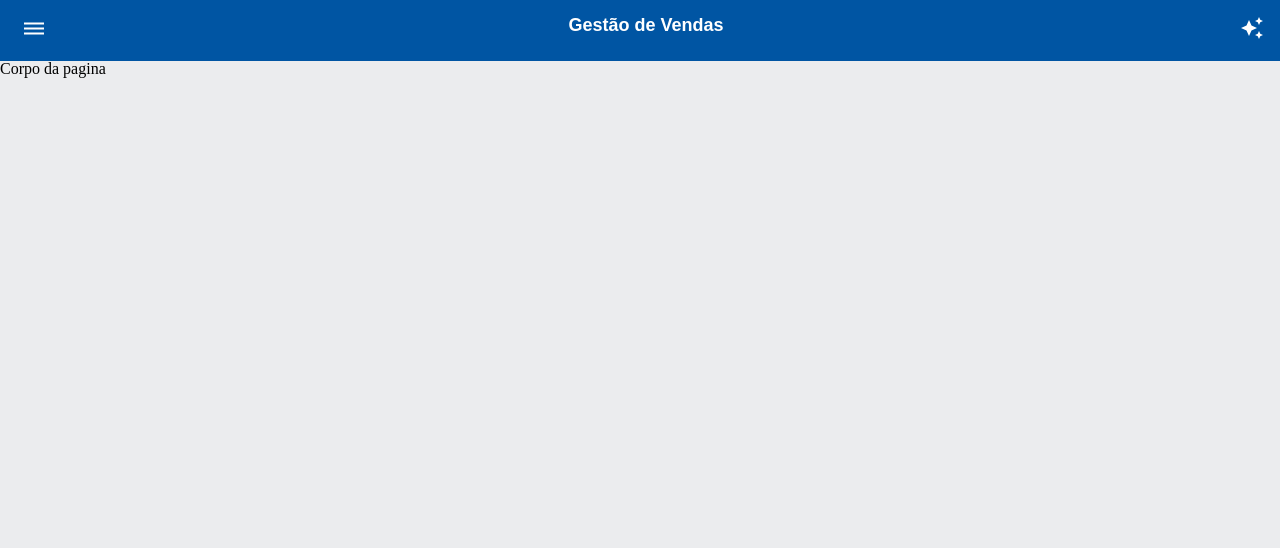
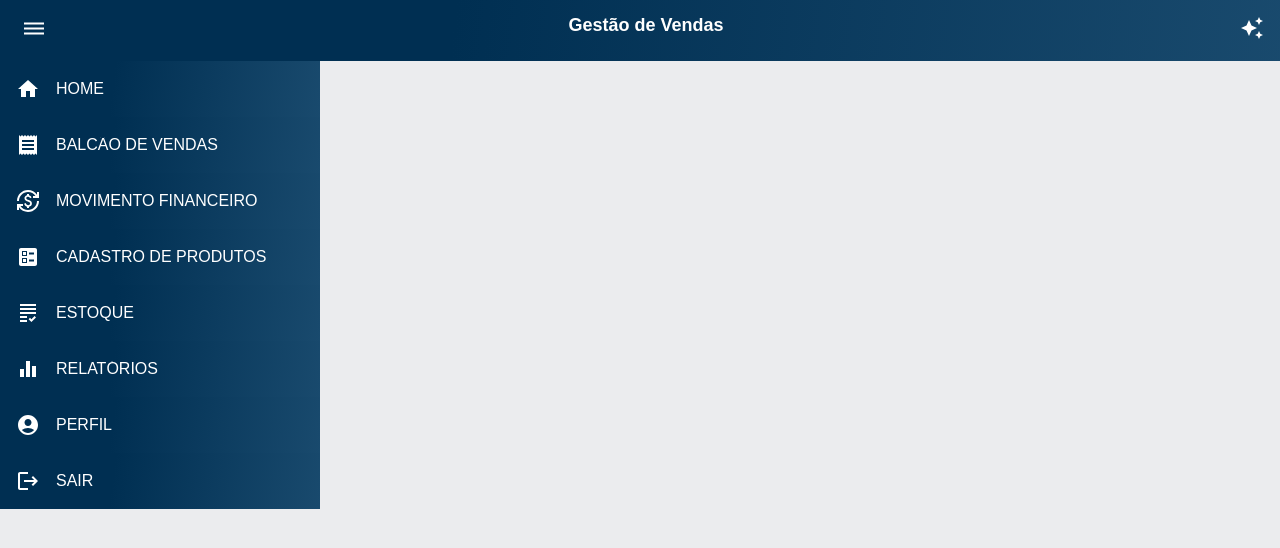
Before and after one commit to LeticiaSantanaa/Gestao_de_Vendas, a React (Create React App) app: page / in a window 1280 px wide. Shown: the top 548 px of the page. Built offline with nearby package versions, Linux system fonts and the light colour scheme.

Commit message:
implementado o menu lateral

```diff
--- a/src/modules/public/pages/cabecalho/Cabecalho.jsx
+++ b/src/modules/public/pages/cabecalho/Cabecalho.jsx
@@ -7,7 +7,7 @@ import AutoAwesomeIcon from '@mui/icons-material/AutoAwesome';
 export const Cabecalho = () => {
     return(
             <header className="cabecalho">
-                 <button className='cabecalho__botao'><DehazeIcon/></button>
+                <button className='cabecalho__botao'><DehazeIcon/></button>
                 <h1>Gestão de Vendas</h1>
                 <AutoAwesomeIcon/>
             </header>
--- a/src/modules/public/pages/home/pages/Home.jsx
+++ b/src/modules/public/pages/home/pages/Home.jsx
@@ -1,18 +1,15 @@
 import Cabecalho from "../../cabecalho/Cabecalho";
 import {} from '../../../styles/Reset.css';
+import MenuLateral from "../../menu-lateral/MenuLateral";
 
 export const Home = () => {
     return(
         <>
-        <Cabecalho/>
-        <section>
-            <h2>Corpo da pagina</h2>
-        </section>
-
+            <Cabecalho/>
+            <MenuLateral/>
         </>
 
-
-        )
+    )
 
 };
 export default Home;
--- /dev/null
+++ b/src/modules/public/pages/menu-lateral/MenuLateral.jsx
@@ -0,0 +1,47 @@
+import { } from "../../styles/MenuLateral.css";
+import ReceiptIcon from '@mui/icons-material/Receipt';
+import CurrencyExchangeIcon from '@mui/icons-material/CurrencyExchange';
+import BallotIcon from '@mui/icons-material/Ballot';
+import GradingIcon from '@mui/icons-material/Grading';
+import EqualizerIcon from '@mui/icons-material/Equalizer';
+import AccountCircleIcon from '@mui/icons-material/AccountCircle';
+import LogoutIcon from '@mui/icons-material/Logout';
+import HomeIcon from '@mui/icons-material/Home';
+
+export const MenuLateral = () => {
+    return(
+        <>
+
+            <ul class="lista-menu">
+            <li class="lista-menu__item">
+                   <HomeIcon/> <a href="#" class="lista-menu__link">Home</a>
+                </li>
+                <li class="lista-menu__item">
+                   <ReceiptIcon/> <a href="#" class="lista-menu__link">Balcão de Vendas</a>
+                </li>
+                <li class="lista-menu__item">
+                    <CurrencyExchangeIcon /><a href="#" class="lista-menu__link">Movimento Financeiro</a>
+                </li>
+                <li class="lista-menu__item">
+                    <BallotIcon/><a href="#" class="lista-menu__link">Cadastro de Produtos</a>
+                </li>
+                <li class="lista-menu__item">
+                    <GradingIcon/><a href="#" class="lista-menu__link">Estoque</a>
+                </li>
+                <li class="lista-menu__item">
+                    <EqualizerIcon/><a href="#" class="lista-menu__link">Relatórios</a>
+                </li>
+                <li class="lista-menu__item">
+                    <AccountCircleIcon/><a href="#" class="lista-menu__link">Perfil</a>
+                </li>
+                <li class="lista-menu__item">
+                    <LogoutIcon/><a href="#" class="lista-menu__link">Sair</a>
+                </li>
+            </ul>
+        </>
+
+
+        )
+
+};
+export default MenuLateral;
--- a/src/modules/public/styles/Cabecalho.css
+++ b/src/modules/public/styles/Cabecalho.css
@@ -1,7 +1,7 @@
 .cabecalho{
     display: flex;
     justify-content: space-between;
-    background-color: var(--azul-escuro);
+    background-image: var(--azul-degrade);
     color: var(--branco);
     font-size: 18px;
     padding: 1rem;
--- a/src/modules/public/styles/EstiloGlobal.css
+++ b/src/modules/public/styles/EstiloGlobal.css
@@ -15,7 +15,7 @@
     --cinza-claro:#858585;
     --cor-de-fundo: #EBECEE;
 
-    --fonte-principal: "Poppins";
+    --fonte-principal: "sans-serif";
     --fonte-secundaria:"josefin Sans";
 }
 
--- /dev/null
+++ b/src/modules/public/styles/MenuLateral.css
@@ -0,0 +1,22 @@
+.lista-menu {
+    width: 25vw;
+}
+.lista-menu__item {
+    padding: 1em;
+    background: var(--azul-degrade);
+    display: flex;
+    align-items: center;
+    color: var(--branco);
+    font-family: sans-serif;
+    font-weight: 500;
+}
+.lista-menu__link {
+    background: var(--branco);
+    -webkit-text-fill-color: transparent;
+    background-clip: text;
+    text-transform: uppercase;
+    padding-left: 1rem;
+}
+.lista-menu__item:hover{
+    background: var(--azul-muito-escuro);
+}
```
